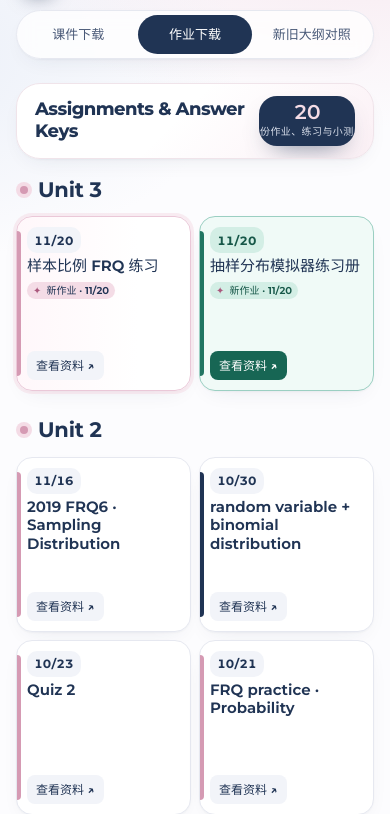
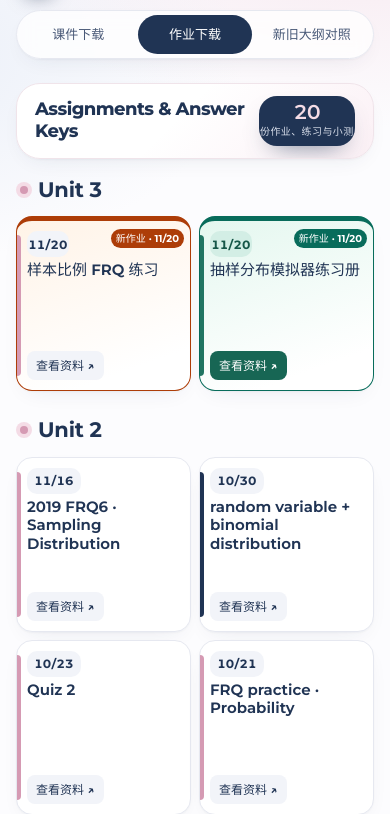
Before and after one commit to Mghalip/ap-statistics, a plain HTML site: page homework.html in a window 390 px wide. Shown: the part 64-878 px from the top of the page. Drawn offline with Linux system fonts and the light colour scheme.

Commit message:
用高对比彩色顶边和日期标签突出近期上传

```diff
--- a/styles.css
+++ b/styles.css
@@ -396,3 +396,35 @@ main:has(.homework) .count span { font-size: 10px; }
 }
 main:has(.group) .intro { padding: 16px 20px; margin-bottom: 14px; }
 main:has(.group) .map-banner { padding-block: 12px; margin-bottom: 18px; }
+
+/* Recent uploads share a solid top edge and a dated status label. */
+.material-updated { --update-color: #663bbb; --update-tint: #f4efff; }
+.homework-row-updated { --update-color: #ad3d08; --update-tint: #fff3e7; }
+.simulator-card.homework-row-updated { --update-color: #086c5b; --update-tint: #e4f7ef; }
+.material.material-updated, .homework-row.homework-row-updated {
+  background: linear-gradient(160deg, var(--update-tint), white 82%);
+  border-color: var(--update-color);
+  border-top-width: 5px;
+  box-shadow: var(--shadow);
+}
+.material-updated .update-badge, .homework-row-updated .update-badge {
+  position: absolute;
+  top: 10px;
+  right: 10px;
+  margin: 0;
+  padding: 3px 7px;
+  color: white;
+  background: var(--update-color);
+  font-size: 12px;
+  font-weight: 700;
+}
+.material-updated .update-badge::before, .homework-row-updated .update-badge::before { content: none; }
+@media (max-width: 600px) {
+  .homework-row-updated .homework-date { width: 42px; }
+  .material-updated .update-badge, .homework-row-updated .update-badge {
+    top: 8px;
+    right: 6px;
+    padding: 2px 5px;
+    font-size: 10px;
+  }
+}
```
